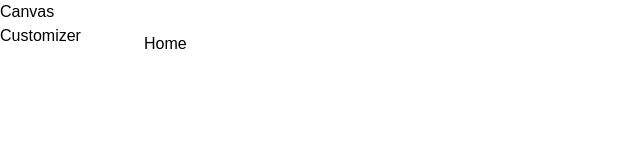
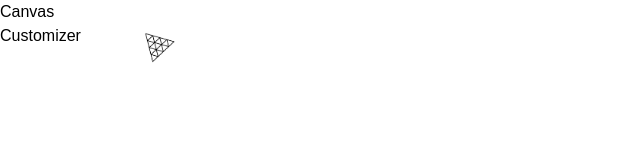
Before and after one commit to MatthewsRicky/threejs-tshirts, a React (Vite) app in the folder client/: page / in a window 1280 px wide. Shown: the top 160 px of the page, without its empty margins (0-640 px from the left). Built offline with nearby package versions, Linux system fonts and the light colour scheme; a web font is replaced by a local one.

Commit message:
Update Home.jsx

```diff
--- a/client/src/pages/Home.jsx
+++ b/client/src/pages/Home.jsx
@@ -19,7 +19,13 @@
 					className="home"
 					{...slideAnimation("left")}
 				>
-					Home
+					<motion.header {...slideAnimation("down")}>
+						<img
+							src="./threejs.png"
+							alt="logo"
+							className="w-8 h-8 object-contain"
+						/>
+					</motion.header>
 				</motion.section>
 			)}
 		</AnimatePresence>
```
